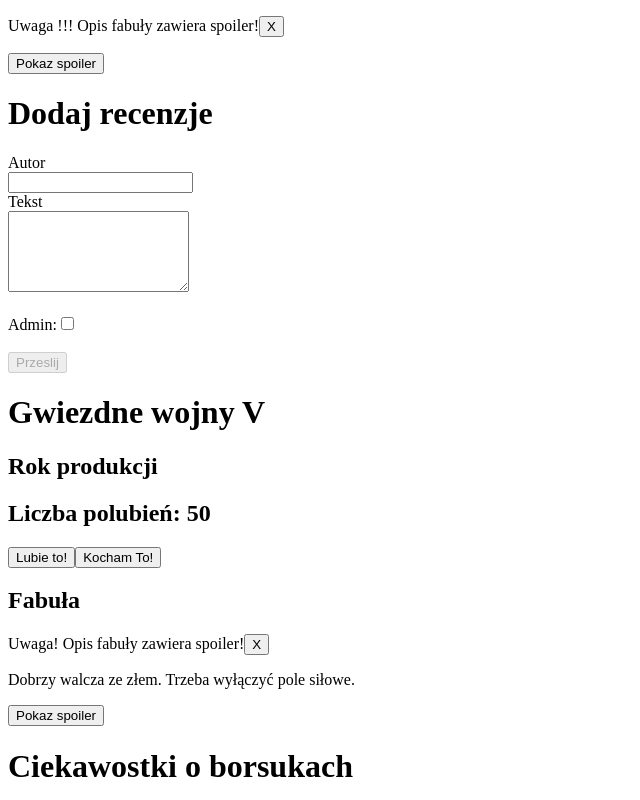
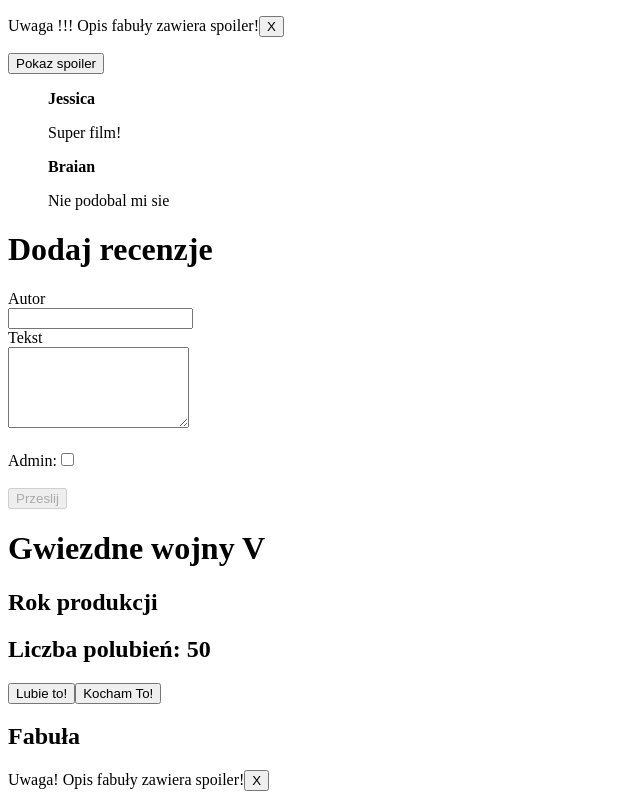
Before and after one commit to Marcin-podgorski93/Task_ZrozumiecReact, a React (Vite) app in the folder zrozumiec-react/: page / in a window 1280 px wide. Shown: the top 800 px of the page, without its empty margins (0-640 px from the left). Built offline with nearby package versions, Linux system fonts and the light colour scheme.

Commit message:
added two object with two reviews

```diff
--- a/zrozumiec-react/src/components/Form2.jsx
+++ b/zrozumiec-react/src/components/Form2.jsx
@@ -1,7 +1,12 @@
 import { useState } from "react";
 
+const initialReviews = [
+  { author: "Jessica", text: "Super film!", id: 1 },
+  { author: "Braian", text: "Nie podobal mi sie ", id: 1 },
+];
+
 export function Form2() {
-  const [review, setReview] = useState(null);
+  const [reviews, setReviews] = useState(initialReviews);
 
   const [inputValue, setInputValue] = useState("");
 
@@ -9,12 +14,14 @@
 
   const [isAdmin, setIsAdmin] = useState(false);
 
+  const reviewsElement = reviews.map((r) => (
+    <article key={r.id}>
+      <strong>{r.author}</strong>
+      <p>{r.text}</p>
+    </article>
+  ));
+
   console.log(isAdmin);
-
-  const initialReview = [
-    { author: "Braian", text: "Najlepszy film ever!", id: 1 },
-    { author: "Jessica", text: "Za malo akcji !", id: 1 },
-  ];
 
   function handleSubmit(e) {
     e.preventDefault();
@@ -28,7 +35,6 @@
     console.log(author);
     console.log(text);
 
-    setReview({ author, text, isAdmin });
     // console.log(e.target[0].value);
     // console.log(e.target[1].value);
 
@@ -40,14 +46,8 @@
 
   return (
     <>
+      <ul>{reviewsElement}</ul>
       <h1>Dodaj recenzje</h1>
-      {review && (
-        <>
-          <h2>{review.author}</h2>
-          <h3>{review.text}</h3>
-          <p>{review.isAdmin ? "Administrator" : "Uzytkownik"}</p>
-        </>
-      )}
       <form onSubmit={handleSubmit}>
         <div>
           <div>
```
